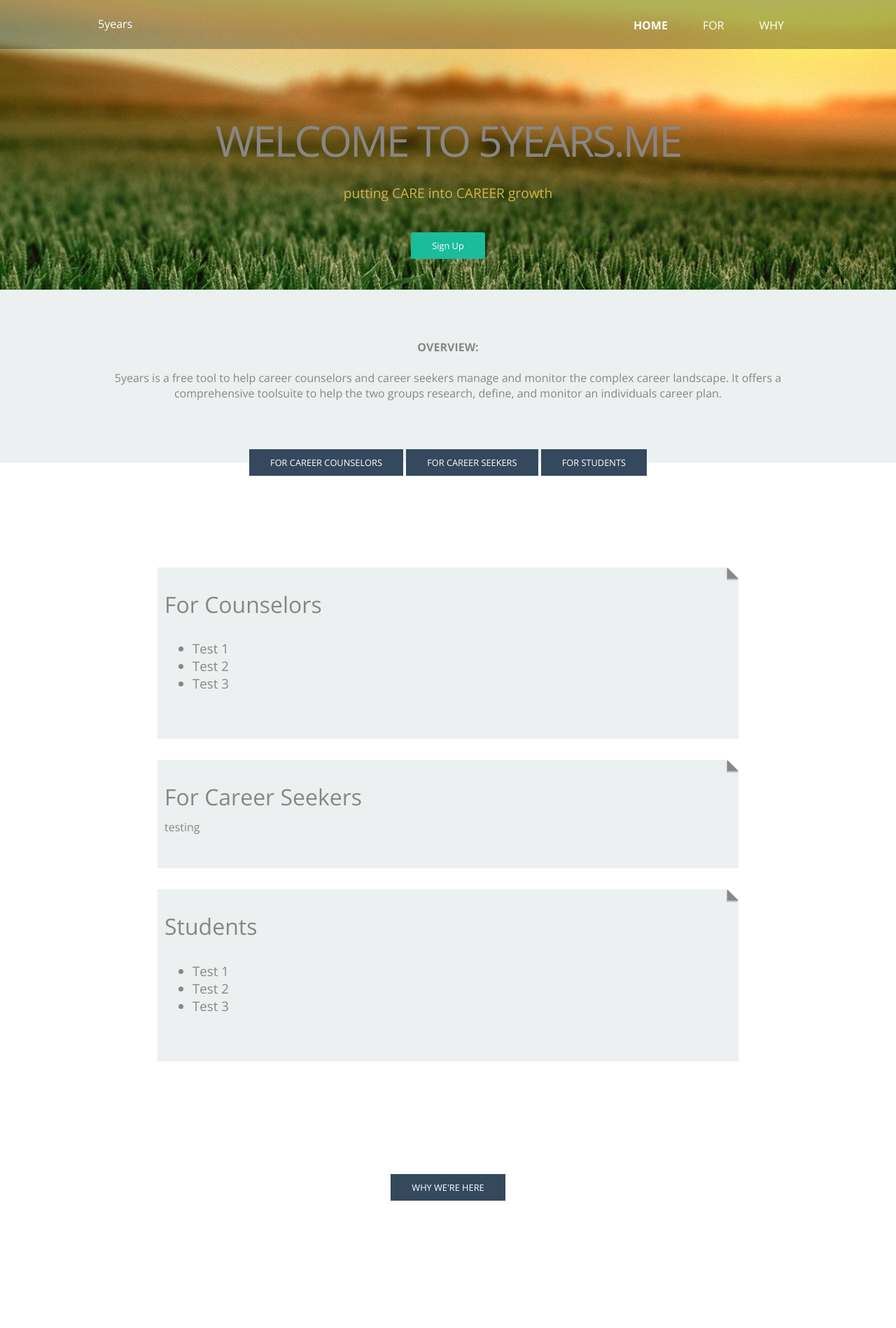
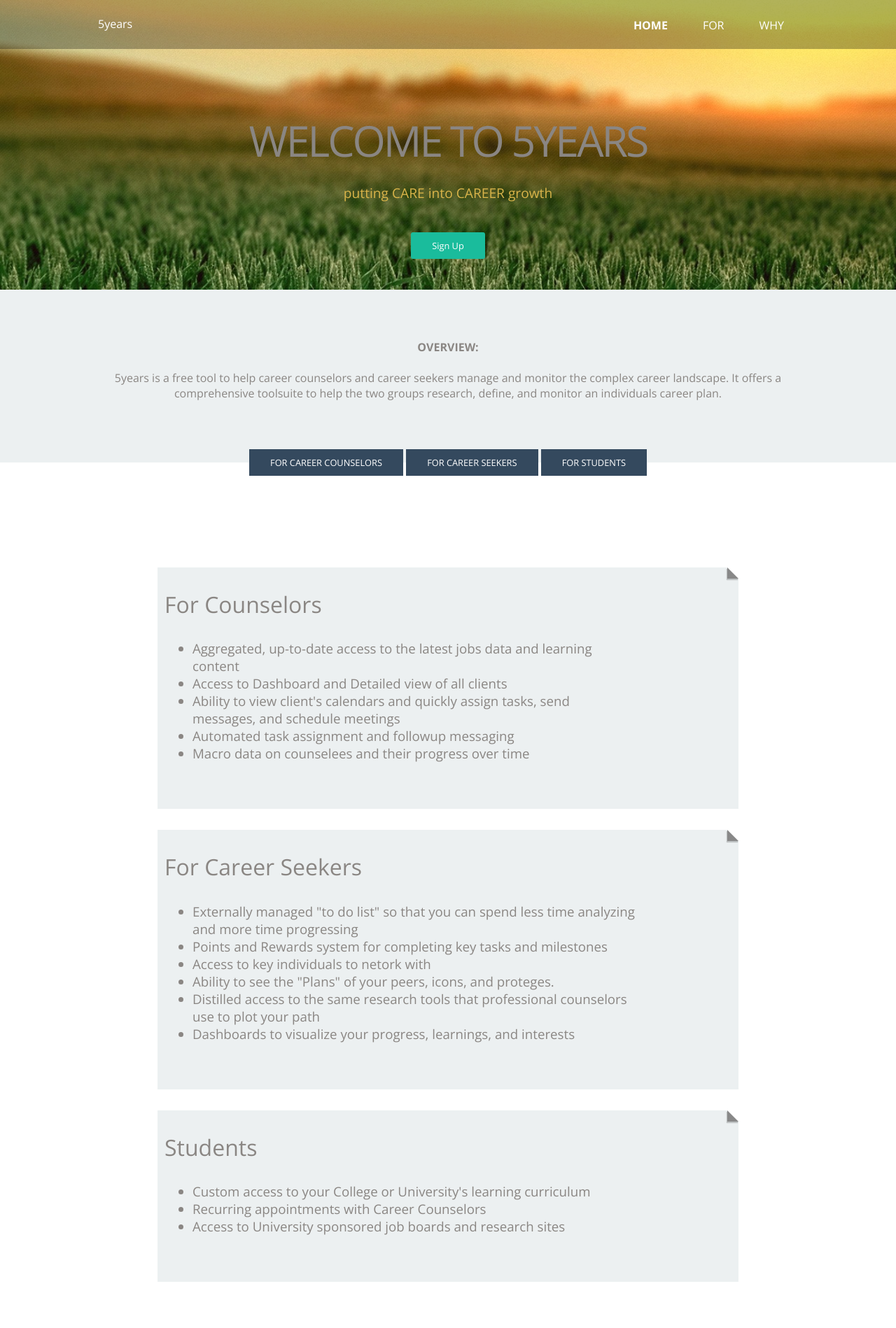
Before and after one commit to amac441/almanac, a Django app: page / in a window 1280 px wide. Shown: the top 1898 px of the page at 70% size. Run offline with Django 3.2, Linux system fonts and the light colour scheme; some libraries are stand-ins or nearby versions.

Commit message:
changed index

```diff
--- a/templates/css/style.css
+++ b/templates/css/style.css
@@ -15,7 +15,7 @@ img {
 max-width: 100%;
 }
 a {
-	color: #16A085;
+	color: #fff;
 }
 a:link {
 text-decoration: none;
--- a/templates/index.html
+++ b/templates/index.html
@@ -62,7 +62,7 @@
 		<div id="content1" class="container clearfix">
 
 			<div class="grid_12 content">
-				<h1>WELCOME TO 5YEARS.ME</i></h1>
+				<h1>WELCOME TO 5YEARS</i></h1>
 				<p>
 					<blockquote>putting CARE into CAREER growth</a></blockquote>
 				</p>
@@ -111,10 +111,11 @@
     				<div class="box grid_10" >
     					<span class="lovedOne">For Counselors</span>
     					<div class="grid_10" ><h3><ul>
-    					<li>Test 1</li>
-    					<li>Test 2</li>
-    					<li>Test 3</li>
-
+    					<li>Aggregated, up-to-date access to the latest jobs data and learning content</li>
+    					<li>Access to Dashboard and Detailed view of all clients</li>
+    					<li>Ability to view client's calendars and quickly assign tasks, send messages, and schedule meetings</li>
+                        <li>Automated task assignment and followup messaging</li>
+    					<li>Macro data on counselees and their progress over time</li>
     					</ul></h3>
     					</div>
     				</div>
@@ -124,7 +125,15 @@
                     <span class="grid_1"></span>
     				<div class="box grid_10" >
     					<div class="lovedOne">For Career Seekers</div>
-    					<div class="grid_10">testing</div>
+    					<div class="grid_10" ><h3><ul>
+    					<li>Externally managed "to do list" so that you can spend less time analyzing and more time progressing</li>
+    					<li>Points and Rewards system for completing key tasks and milestones</li>
+    					<li>Access to key individuals to netork with</li>
+    					<li>Ability to see the "Plans" of your peers, icons, and proteges. </li>
+    					<li>Distilled access to the same research tools that professional counselors use to plot your path</li>
+                        <li>Dashboards to visualize your progress, learnings, and interests</li>
+    					</ul></h3>
+    					</div>
     				</div>
                 </div>
 
@@ -133,9 +142,9 @@
     				<div class="box grid_10" >
     					<span class="lovedOne">Students</span>
     					<div class="grid_10" ><h3><ul>
-    					<li>Test 1</li>
-    					<li>Test 2</li>
-    					<li>Test 3</li>
+    					<li>Custom access to your College or University's learning curriculum</li>
+    					<li>Recurring appointments with Career Counselors</li>
+    					<li>Access to University sponsored job boards and research sites</li>
 
     					</ul></h3></div>
     				</div>
@@ -197,21 +206,28 @@
 
 				</p>
 
+
 			</div>
 
+
 		</div>
+
+
 	</div>
 
 
-	<!------------------------------- WHO WE WORK WITH ---------------------->
+	<!------------------------------- WHO WHAT WE HEAR ---------------------->
 
 
 	<div class="slide" id="slide2" data-slide="2" data-stellar-background-ratio="0.5">
+
 		<div class="container clearfix">
 
+
 			<div class="grid_12 mission">
-				<p><blockquote>"Never worry about action, only innaction." - Churhill</blockquote></p>
+				<p>WHAT WE HEAR YOU SAY:</p>
 			</div>
+
 
 
             <div class="grid_1"></div>
@@ -219,40 +235,51 @@
                     <div class="grid_1"></div>
 
 					<div class="box grid_3">
-						<span class="lovedOne">Test</span></span>
-						<h3>Test</h3>
+
+						<p>There's no single source of guidance. Its hard to find and stay current on the good info</p>
 					</div>
+
+
 					<div class="box grid_3">
-						<span class="lovedOne">Test</span></span>
-						<h3>Test</h3>
+						<p>There is no longer anyone keeping me on track to “do my homework”</p>
 					</div>
+
+
 					<div class="box grid_3">
-						<span class="lovedOne">Test</span></span>
-						<h3>Test</h3>
+
+						<p>I don’t see the point in learning things beyond what my boss tells me</p>
 					</div>
 
 				</div>
 
 
 
-				            <div class="grid_1"></div>
-			<div class="grid_10">
+				    <div class="grid_1"></div>
+			            <div class="grid_10">
                     <div class="grid_1"></div>
 
 					<div class="box grid_3">
-						<span class="lovedOne">Test</span></span>
-						<h3>Test</h3>
+
+						<p>It’s more who you know than what you know</p>
 					</div>
+
+
 					<div class="box grid_3">
-						<span class="lovedOne">Test</span></span>
-						<h3>Test</h3>
+
+						<p>I don’t even know what I’m interested in</p>
 					</div>
+
 					<div class="box grid_3">
-						<span class="lovedOne">Test</span></span>
-						<h3>Test</h3>
+
+						<p>I can’t track the progress of my counselee's and employees</p>
 					</div>
 
 				</div>
+
+			<div class="grid_12 mission">
+			    <p>We say let us do the hard part of defining the plan, and all you need to do is execute.</p>
+				<p><blockquote>"Never worry about action, only innaction." - Churhill</blockquote></p>
+			</div>
 
 
 		</div>
@@ -275,7 +302,6 @@
 			<b>
 				<p>Help us make this the best tool it can be. Send us an email at info@mettentotwetten.com for more details or visit our blog to find updates (<a href="http://www.mettentot.com/blog">MettenTot Blog</a>)
 				</p>
-				</b>
 			</div>
 
 		</div>
@@ -284,7 +310,7 @@
 
 	<footer class="grid_12">
 		<div class="container clearfix">
-			<p>Copyright 2013 Parallax</p>
+			<p>Copyright 2014 MTW Ventures  - www.mettentot.com </p>
 			<div class="social">
 				<a href="#" title="Linkedin"><i class="icon-linkedin-sign"></i></a>
 				<a href="#" title="Facebook"><i class="icon-facebook-sign"></i></a>
```
